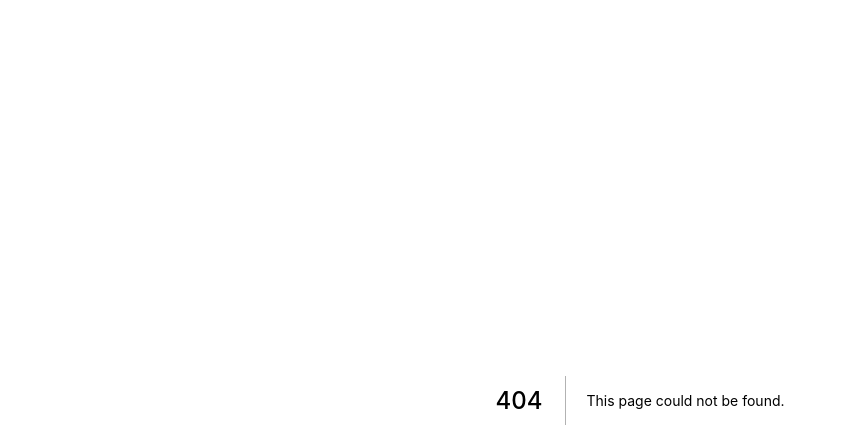
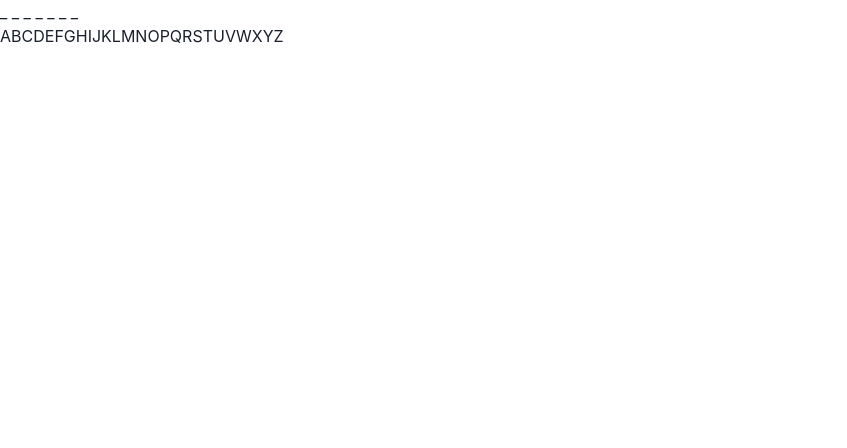
Before and after one commit to Iiigorriii/reactnettisivut, a Next.js app: page /hangman/Hangman in a window 1280 px wide. Before the commit this address had no page. Shown: the top 448 px of the page, without its empty margins (0-847 px from the left). Built offline with nearby package versions, Linux system fonts and the light colour scheme.

Commit message:
Coding hangman

```diff
--- /dev/null
+++ b/pages/hangman/App.js
@@ -0,0 +1,6 @@
+import React from "react";
+import Hangman from "./Hangman";
+
+const App = () => <Hangman />;
+
+export default App;
--- /dev/null
+++ b/pages/hangman/Hangman.jsx
@@ -0,0 +1,34 @@
+import React, { useEffect, useState } from 'react';
+
+export default function Hangman({duration = 120000}) {
+    const word = "Hangman".toUpperCase();
+    const alphabets = ["A", "B", "C", "D", "E", "F", "G",
+        "H", "I", "J", "K", "L", "M", "N", "O", "P", "Q", "R",
+        "S", "T", "U", "V", "W", "X", "Y", "Z"];
+    const [correctGuesses, setCorrectGuesses] = useState([])
+    const [timeUp, setTimeUp] = useState(false);
+
+    useEffect(() => {
+        const timeout = setTimeout(() => {
+            setTimeUp(true);
+        }, duration);
+
+        return () => clearTimeout(timeout);
+    }, [])
+
+
+    const maskedWord = word.split('').map(letter => correctGuesses.includes(letter) ? letter : "_").join(" ");
+    return (
+        <div>
+            <p>{maskedWord}</p>
+            {alphabets.map((alphabet, index) => <button key={index} onClick={() => {
+                if (word.includes(alphabet)) {
+                    setCorrectGuesses([...correctGuesses, alphabet])
+                }
+            }}>{alphabet}</button>)}
+			{timeUp ?
+			<p>You lost!</p> :
+			!maskedWord.includes("_") &&  <p>You won!</p>}
+        </div>
+    );
+}
```
Also changed, not shown: pages/hangman/index.js (+8 -12 lines).
